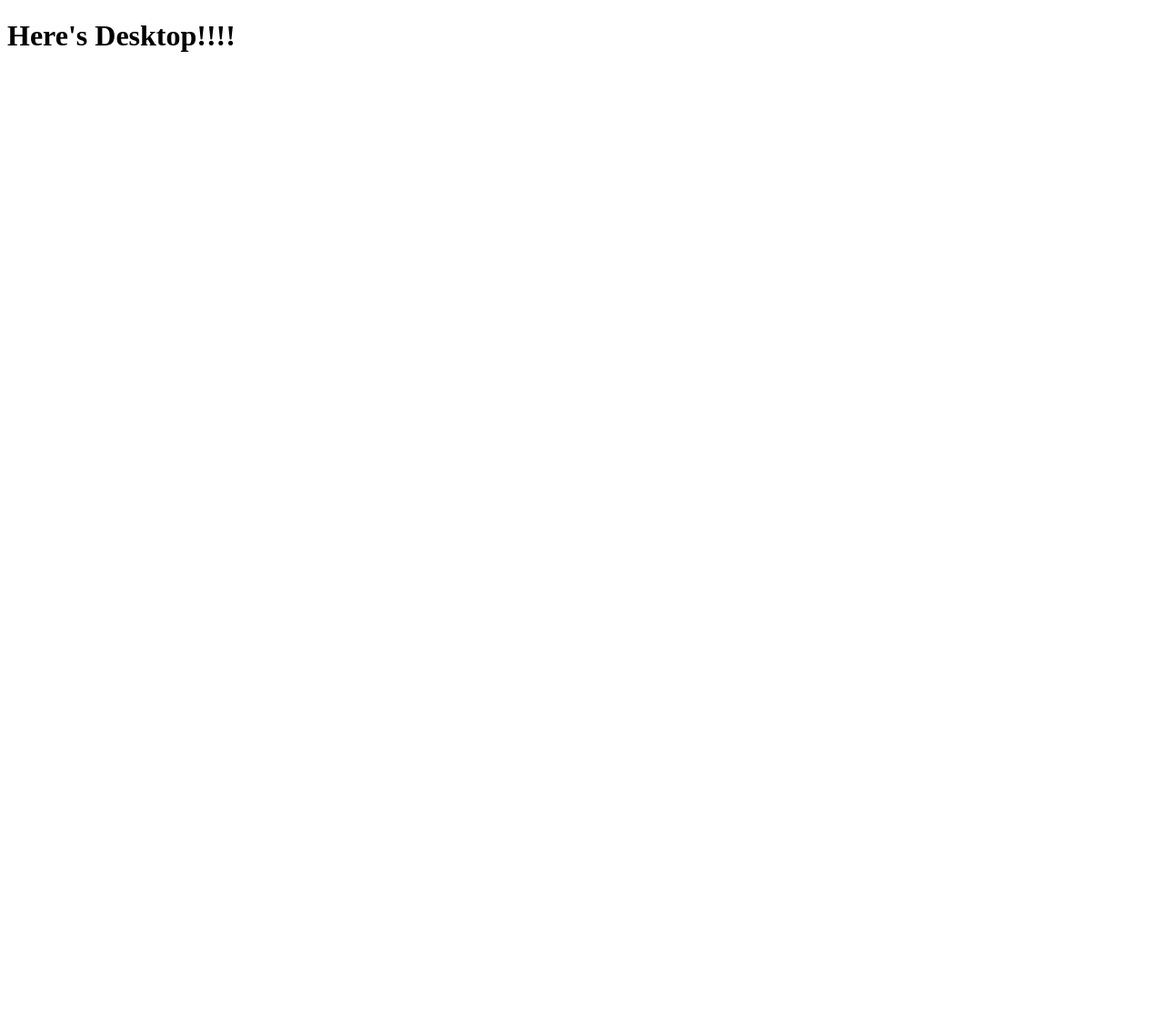
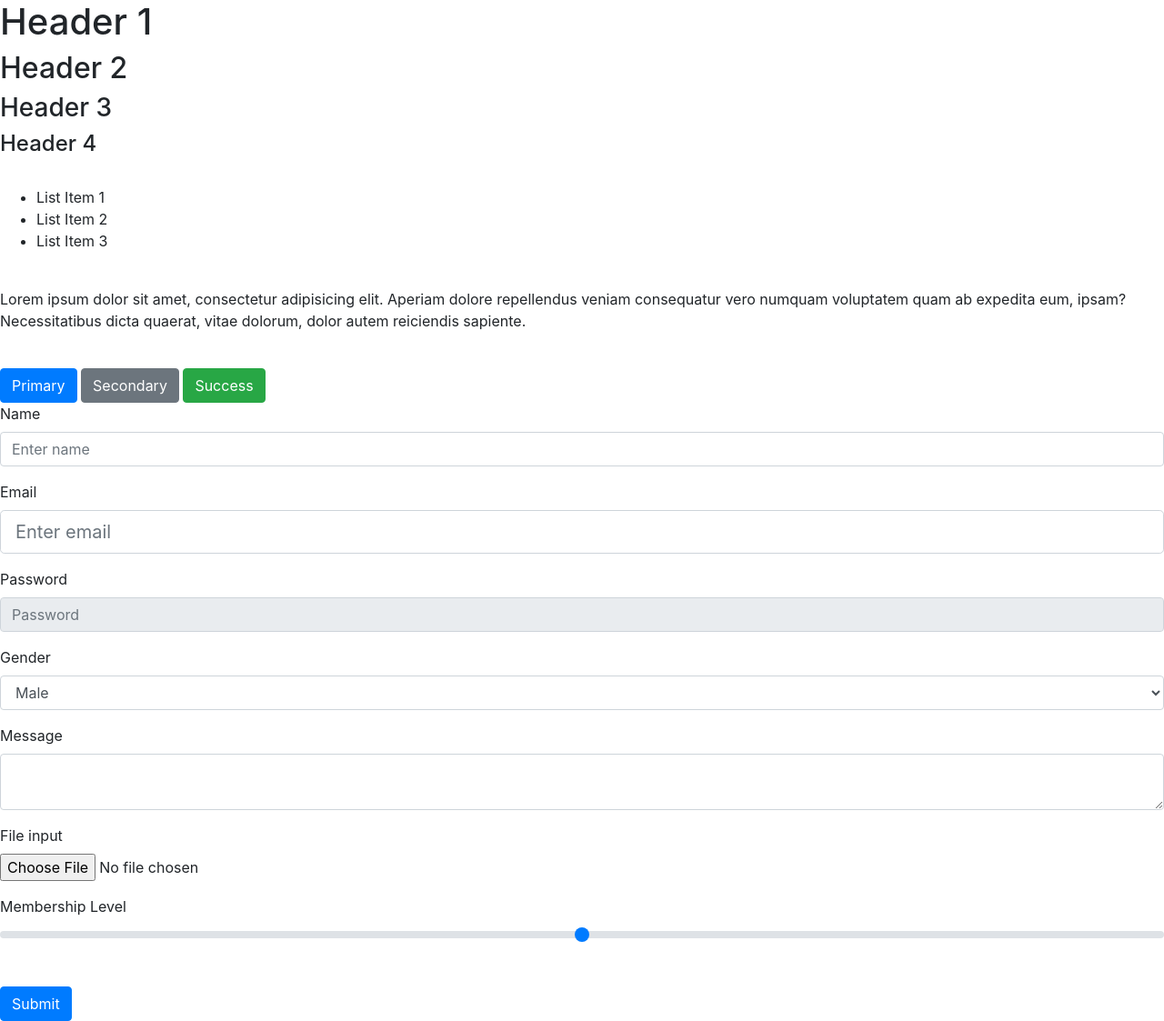
Before and after one commit to wlongmire/mobileFirstDev, a plain HTML site: page index.html in a window 1280 px wide. Shown: the whole page at 91% size. Before the commit the page ends 800 px from the top, so only its background shows below. Drawn offline with nearby package versions, Linux system fonts and the light colour scheme.

Commit message:
adding bootstrap.

```diff
--- a/index.html
+++ b/index.html
@@ -6,11 +6,97 @@
   <meta name="viewport" content="width=device-width, initial-scale=1.0">
   <meta http-equiv="X-UA-Compatible" content="ie=edge">
   <title>Mobile App Development</title>
+
+  <link rel="stylesheet" href="https://stackpath.bootstrapcdn.com/bootstrap/4.3.1/css/bootstrap.min.css" integrity="sha384-ggOyR0iXCbMQv3Xipma34MD+dH/1fQ784/j6cY/iJTQUOhcWr7x9JvoRxT2MZw1T"
+    crossorigin="anonymous">
   <link rel="stylesheet" href="style.css" />
 </head>
 
 <body>
-  <h1>Here's Desktop!!!!</h1>
+  <!-- Headers -->
+  <h1>Header 1</h1>
+  <h2>Header 2</h2>
+  <h3>Header 3</h3>
+  <h4>Header 4</h4>
+
+  <br/>
+
+  <!-- List Items -->
+  <ul>
+    <li>List Item 1</li>
+    <li>List Item 2</li>
+    <li>List Item 3</li>
+  </ul>
+
+  <br/>
+
+  <!-- Paragraph Tags -->
+  <p>
+    Lorem ipsum dolor sit amet, consectetur adipisicing elit. Aperiam dolore repellendus veniam consequatur vero numquam voluptatem
+    quam ab expedita eum, ipsam? Necessitatibus dicta quaerat, vitae dolorum, dolor autem reiciendis sapiente.
+  </p>
+
+  <br/>
+
+  <!-- Buttons -->
+  <button class="btn btn-primary" type="button">Primary</button>
+  <button class="btn btn-secondary" type="button">Secondary</button>
+  <button class="btn btn-success" type="button">Success</button>
+
+  <br/>
+
+  <!-- Form Elements -->
+  <form>
+    <!-- Text Input -->
+    <div class="form-group">
+      <label for="name">Name</label>
+      <input id="name" class="form-control" type="text" placeholder="Enter name">
+    </div>
+
+    <!-- Email Input -->
+    <div class="form-group">
+      <label for="email">Email</label>
+      <input id="name" type="email" class="form-control form-control-lg" type="text" placeholder="Enter email">
+    </div>
+
+    <!-- Password Input -->
+    <div class="form-group">
+      <label for="password">Password</label>
+      <input class="form-control" type="password" id="password" placeholder="Password" readonly>
+    </div>
+
+    <!-- Selection -->
+    <div class="form-group">
+      <label for="gender">Gender</label>
+      <select class="form-control" id="gender">
+        <option>Male</option>
+        <option>Female</option>
+      </select>
+    </div>
+
+    <!-- Text area -->
+    <div class="form-group">
+      <label for="message">Message</label>
+      <textarea class="form-control" id="message"></textarea>
+    </div>
+
+    <!-- File Input -->
+    <div class="form-group">
+      <label for="file">File input</label>
+      <input type="file" id="file" class="form-control-file">
+    </div>
+
+    <!-- Numerical Range -->
+    <div class="form-group">
+      <label for="membership">Membership Level</label>
+      <input class="custom-range" type="range">
+    </div>
+
+    <br>
+
+    <button class="btn btn-primary" type="submit">Submit</button>
+  </form>
+
 </body>
 
 </html>
```
